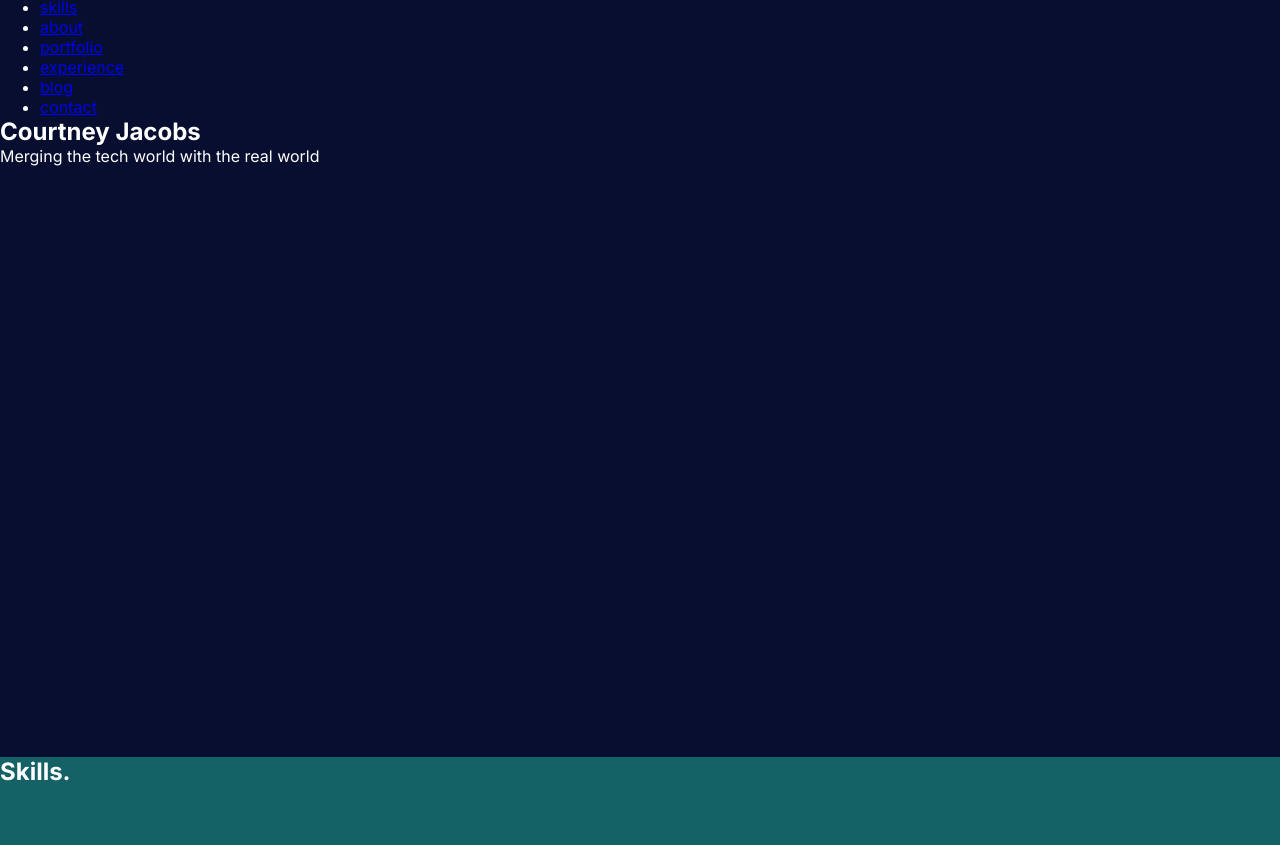
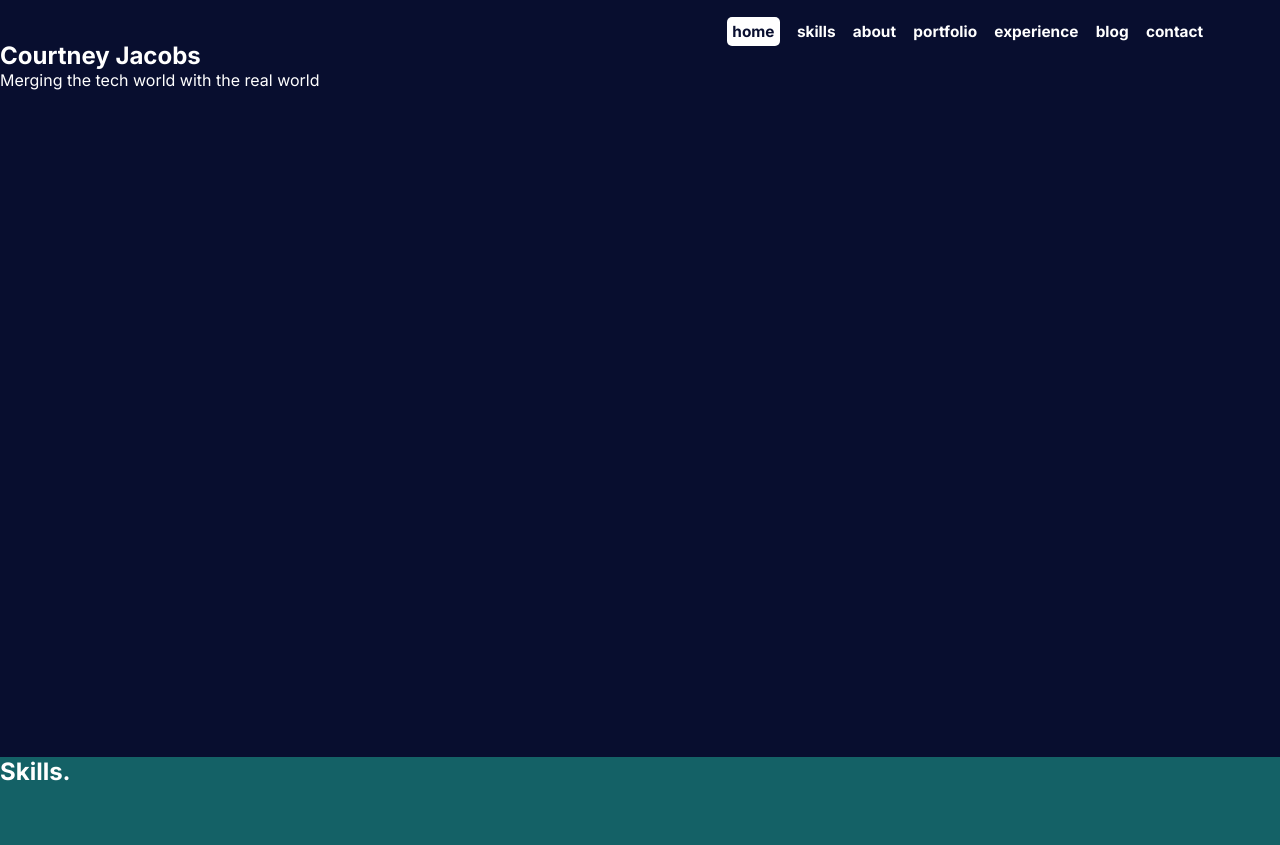
Before and after one commit to courthub74/ExpressSCSSPortfolio, a website: page public/index.html in a window 1280 px wide. Shown: the part 43-888 px from the top of the page. Drawn offline with Linux system fonts and the light colour scheme.

Commit message:
navbars started

```diff
--- a/public/index.html
+++ b/public/index.html
@@ -26,7 +26,7 @@
                 <div class="navbar tops">
                     <ul>
                         <li><a id="selected" href="#homeselect">home</a></li>
-                        <li><a href="#skillsselect">skills</a></li>
+                        <li><a href="#skills">skills</a></li>
                         <li><a href="#aboutselect">about</a></li>
                         <li><a href="#portfolioselect">portfolio</a></li>
                         <li><a href="#experienceselect">experience</a></li>
--- a/public/styles/main.scss
+++ b/public/styles/main.scss
@@ -16,14 +16,18 @@ $secondblue: #6287cf;
 $thirdblue: rgb(85, 85, 255);
 
 * {
-    font-family: 'Inter', sans-serif;
     margin: 0;
+    scroll-behavior: smooth;
+    scroll-snap-type: y mandatory;
     .container {
         .home {
             background-color: $mainblue;
             color: $skillswhite;
             height: 100vh;
+            font-family: 'Inter', sans-serif;
             .tophome {
+                display: flex;
+                justify-content: space-between;
                 .logo {
                     img {
                         width: 10vw;
@@ -31,7 +35,26 @@ $thirdblue: rgb(85, 85, 255);
                     }
                 }
                 .navbar {
-                    display: inline;
+                    ul {
+                        margin: 8vh 5vw 0 0;
+                        li {
+                            display: inline;
+                            padding: 0 1vw 0 0;
+                            font-size: 1.2vw;
+                            font-weight: bold;
+                            a {
+                                cursor: pointer;
+                                text-decoration: none;
+                                color: $skillswhite;
+                            }
+                            #selected {
+                                background-color: white;
+                                color: $mainblue;
+                                border-radius: 5px;
+                                padding: .4vw;
+                            }
+                        }
+                    }
                 }
             }
         }
@@ -39,6 +62,7 @@ $thirdblue: rgb(85, 85, 255);
             background-color: $skillsteal;
             color: $skillswhite;
             height: 120vh;
+            font-family: 'Inter', sans-serif;
         }
         .about {
             background-color: $aboutgreen;
```
Also changed, not shown: public/styles/main.css, 1 other file.
